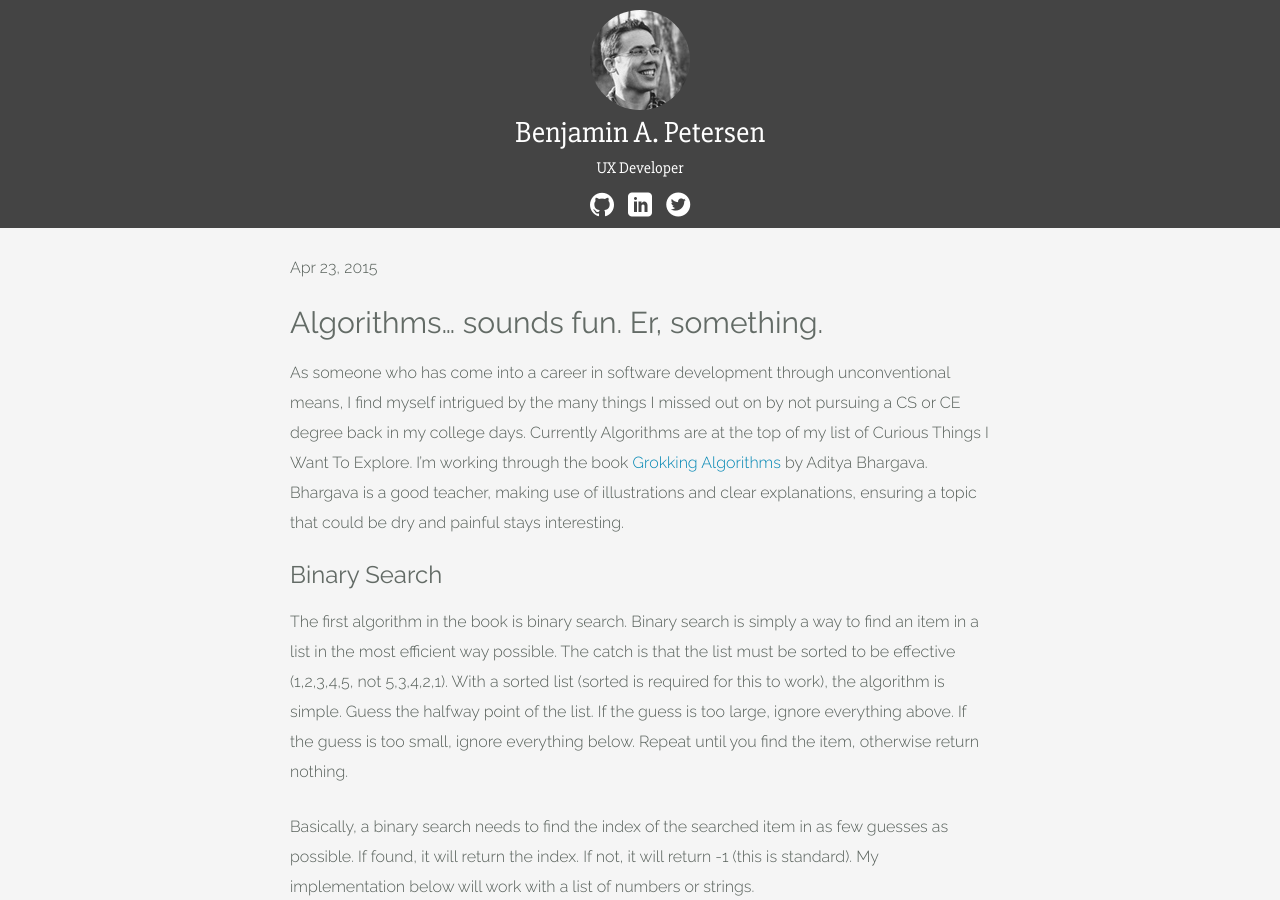
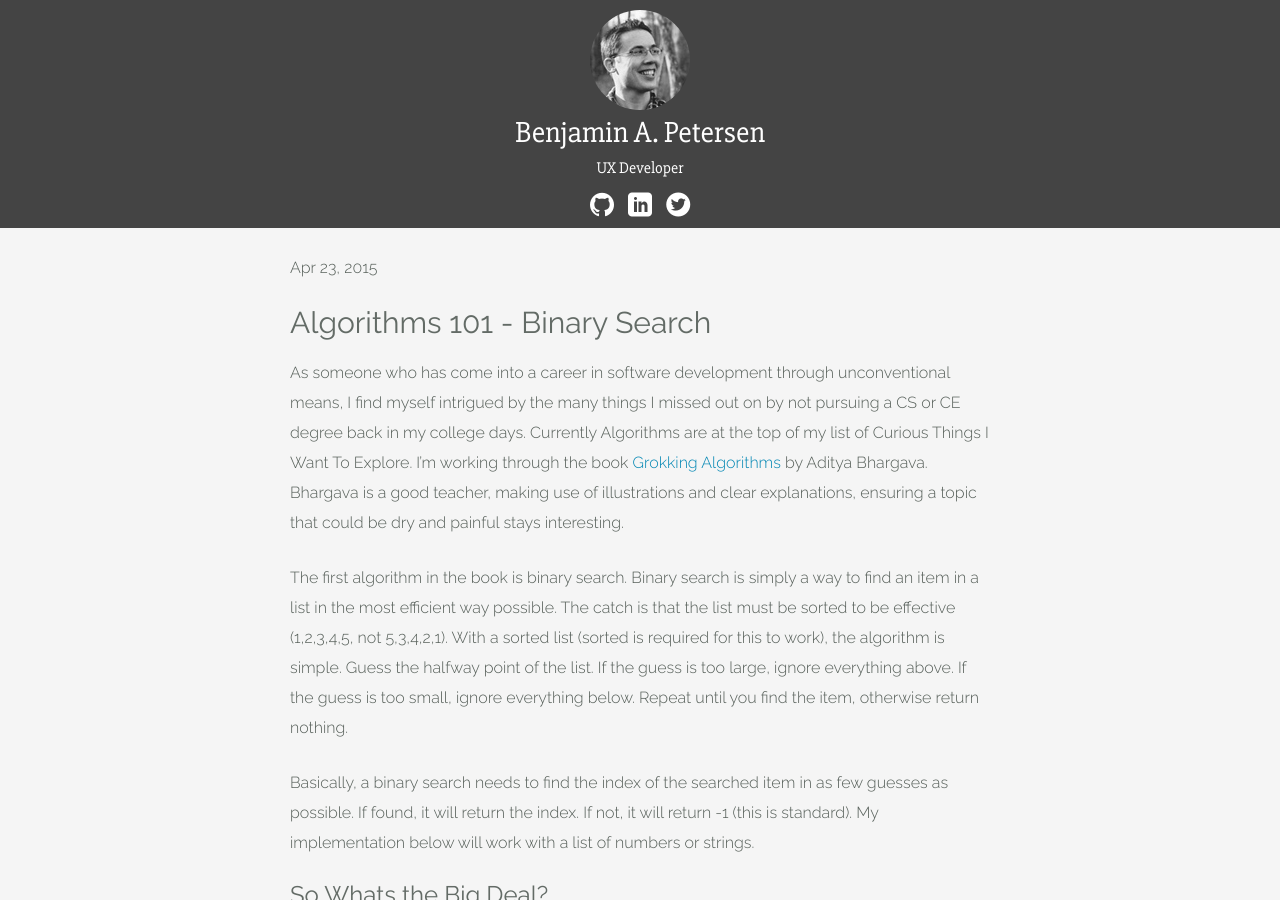
Before and after one commit to benjaminapetersen/benjaminapetersen.github.io, a Jekyll site: the page built from _posts/2015-04-23-algorithms-binary-search.md, in a window 1280 px wide and 900 px high. Built offline with Jekyll 4.4.1, drawn with Linux system fonts in a browser that asks for light colours.

Commit message:
Text tweak

```diff
--- a/_posts/2015-04-23-algorithms-binary-search.md
+++ b/_posts/2015-04-23-algorithms-binary-search.md
@@ -1,19 +1,17 @@
 ---
 layout: post
 date: 2015-04-23
-title: "Algorithms, Binary Search in JavaScript"
+title: "Algorithms 101 - Binary Search"
 index: 3
 ---
 
-# Algorithms... sounds fun.  Er, something.
+# Algorithms 101 - Binary Search
 
 As someone who has come into a career in software development through unconventional means, I find
 myself intrigued by the many things I missed out on by not pursuing a CS or CE degree back in my college
 days.  Currently Algorithms are at the top of my list of Curious Things I Want To Explore. I'm working through the book
 [Grokking Algorithms](http://www.amazon.com/Grokking-Algorithms-illustrated-programmers-curious/dp/1617292230){:target="_blank"}{:title="Grokking Algorithms"} by Aditya Bhargava.  Bhargava is a good teacher, making use of illustrations
 and clear explanations, ensuring a topic that could be dry and painful stays interesting.
-
-## Binary Search
 
 The first algorithm in the book is binary search.  Binary search is simply a way to find an item in a list in
 the most efficient way possible.  The catch is that the list must be sorted to be effective (1,2,3,4,5, not 5,3,4,2,1).  With a sorted list (sorted is required for this to work), the algorithm is simple.  Guess the halfway point of the list.  If the guess
```
